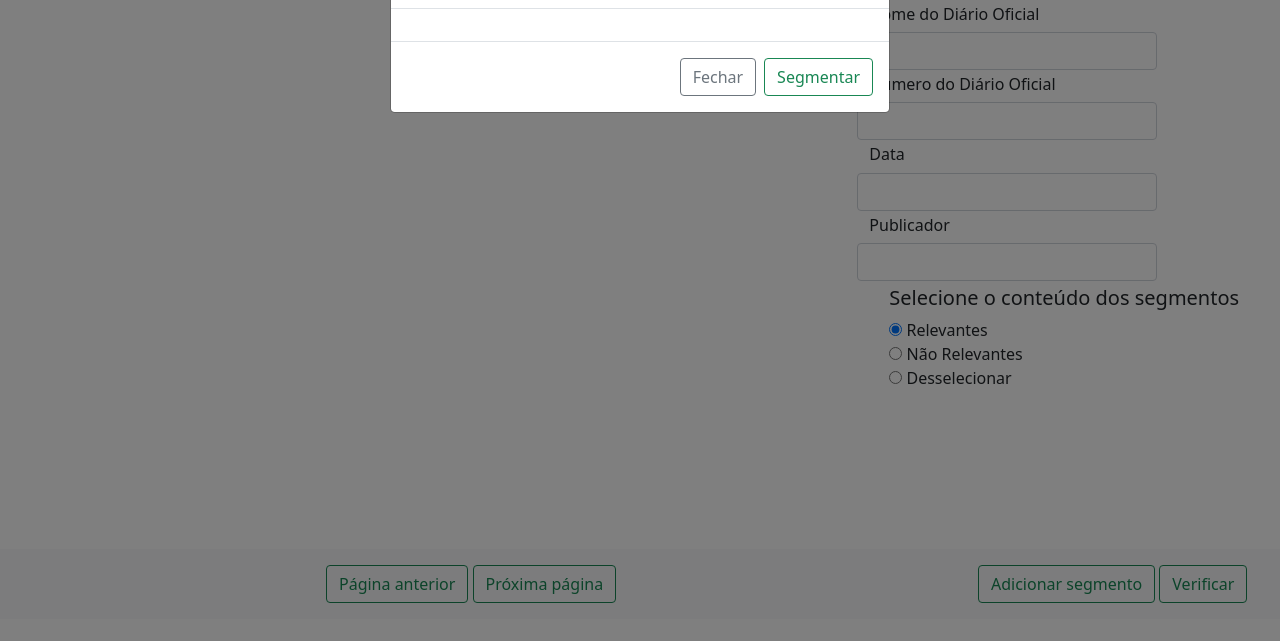
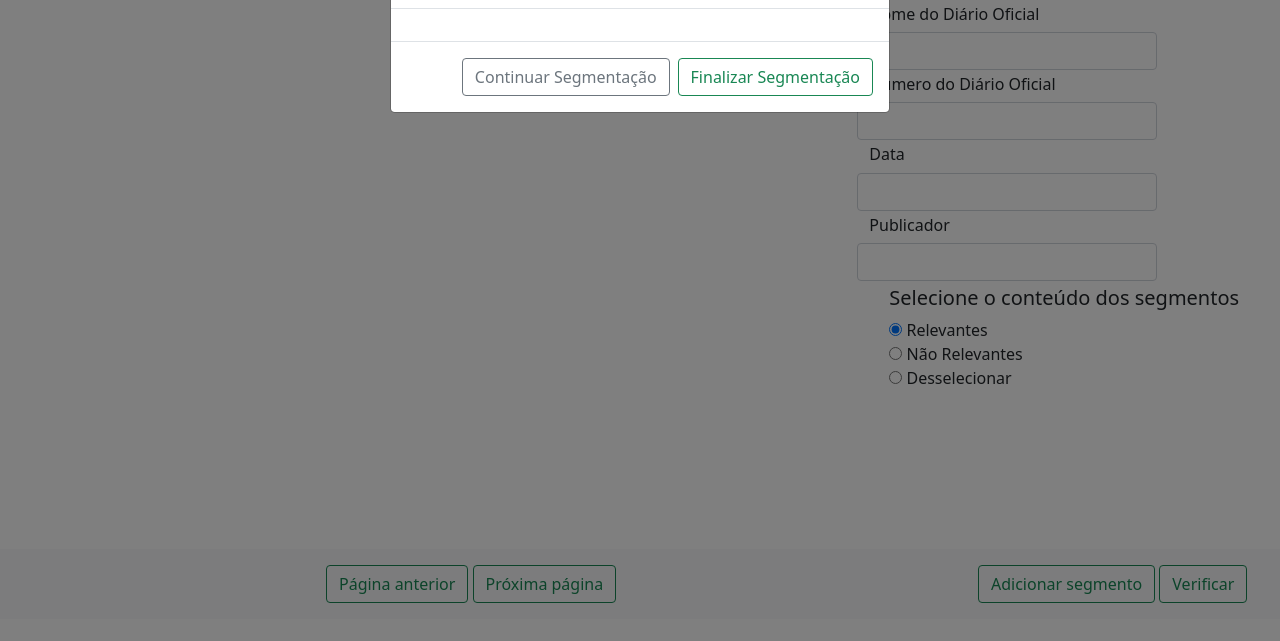
Before and after one commit to Diego-PS/Segmentador-Visual, a website: page index.html in a window 1280 px wide. Both pictures are taken after a click on the button "Verificar". Shown: the part 83-724 px from the top of the page. Drawn offline with nearby package versions, Linux system fonts and the light colour scheme; a script that the page names is missing.

Commit message:
Botão_Segmentação

```diff
--- a/index.html
+++ b/index.html
@@ -110,8 +110,8 @@
                     <div id="modalid" class="modal-body">
                     </div>
                     <div class="modal-footer">
-                      <button type="button" class="btn btn-outline-secondary" data-dismiss="modal">Fechar</button>
-                      <input type="submit" class="btn btn-outline-success" class="enviar" onclick="segmentar()" value="Segmentar" />
+                      <button type="button" class="btn btn-outline-secondary" data-dismiss="modal">Continuar Segmentação</button>
+                      <input type="submit" class="btn btn-outline-success" class="enviar" onclick="segmentar()" value="Finalizar Segmentação" />
                       <!-- <button type="submit" class="btn btn-outline-success">Segmentar</button> -->
                     </div>
                   </div>
```
